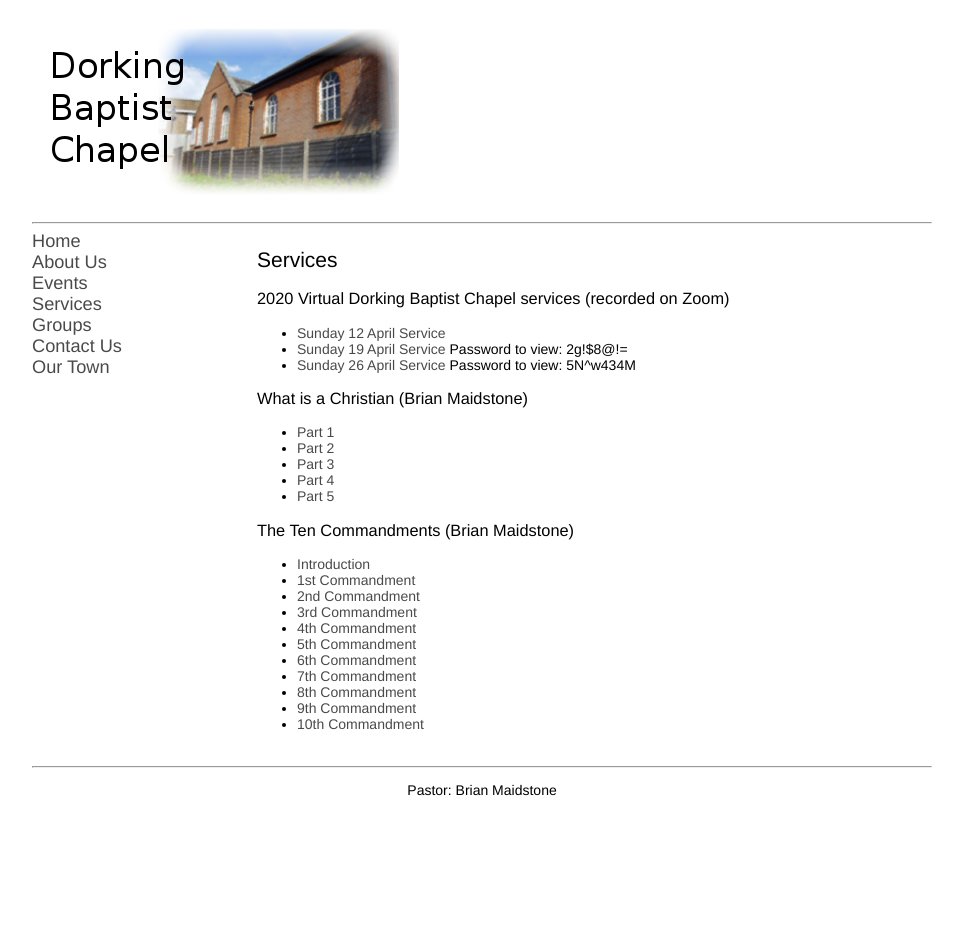
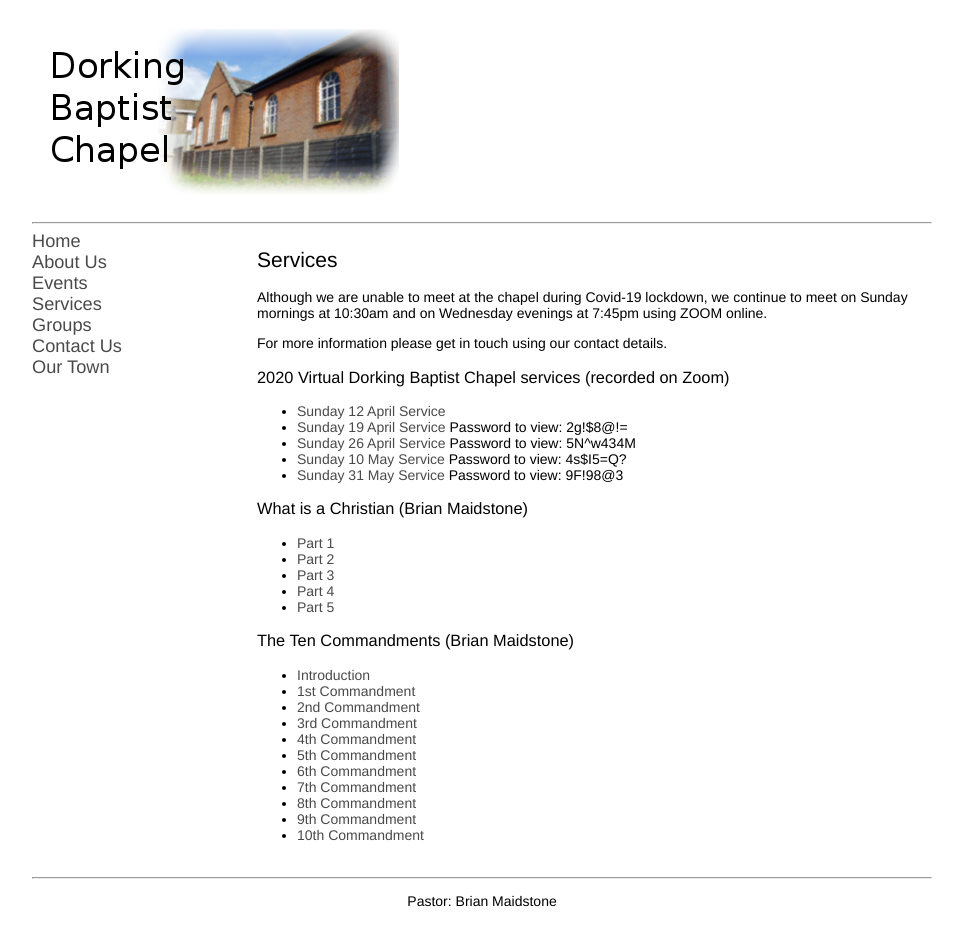
Before and after one commit to pandastreet/dorkingbaptistchapel.org.uk, a Jekyll site: the page built from services.md, in a window 1280 px wide. Shown: the whole page, without its empty margins (158-1121 px from the left). Built offline with Jekyll 4.4.1, drawn with Linux system fonts in a browser that asks for light colours; our own code applies the rules of GitHub Pages for plain Markdown files; before the commit the page ends 900 px from its top, so only the background shows below that.

Commit message:
Update services.md

```diff
--- a/services.md
+++ b/services.md
@@ -4,10 +4,16 @@ layout: default
 
 ## Services
 
+Although we are unable to meet at the chapel during Covid-19 lockdown, we continue to meet on Sunday mornings at 10:30am and on Wednesday evenings at 7:45pm using ZOOM online.
+
+For more information please get in touch using our contact details.
+
 ### 2020 Virtual Dorking Baptist Chapel services (recorded on Zoom)
 * [Sunday 12 April Service](https://us02web.zoom.us/rec/share/wdx-N6_P5GpIfInp2kbDfp8KRLXIX6a823AYq6Ffmhy3LJVY6esqm_Bmg9qWMZ9R)
 * [Sunday 19 April Service](https://us02web.zoom.us/rec/share/9M8qEaHJ0jtLTKPg1xvSWfMjPtj6eaa8hyFNq6VeyUfWWhV7YqRFFSfMEHFEH7G7) Password to view: 2g!$8@!=
 * [Sunday 26 April Service](https://us02web.zoom.us/rec/share/-cZsMqrBr0NLEp2S0nneYIF6HoP8X6a81nRM__ZYzR7UZokanoDBuTIqyj_HtjrH) Password to view: 5N^w434M
+* [Sunday 10 May Service](https://us02web.zoom.us/rec/share/28EtJuv6zkNJaK_J8UWcUJYLNKTAaaa82yVP8vAOzRrOpUj0skIwEVg0fE-ZkTs4) Password to view: 4s$I5=Q?
+* [Sunday 31 May Service](https://us02web.zoom.us/rec/share/1PxVE7Ko8E5LW6_uwxn8BrQ7P6H8T6a81HAX8vNbxE2_Ht92GJ36hBblmbTSxt3X) Password to view: 9F!98@3
 
 ### What is a Christian (Brian Maidstone)
 
```
